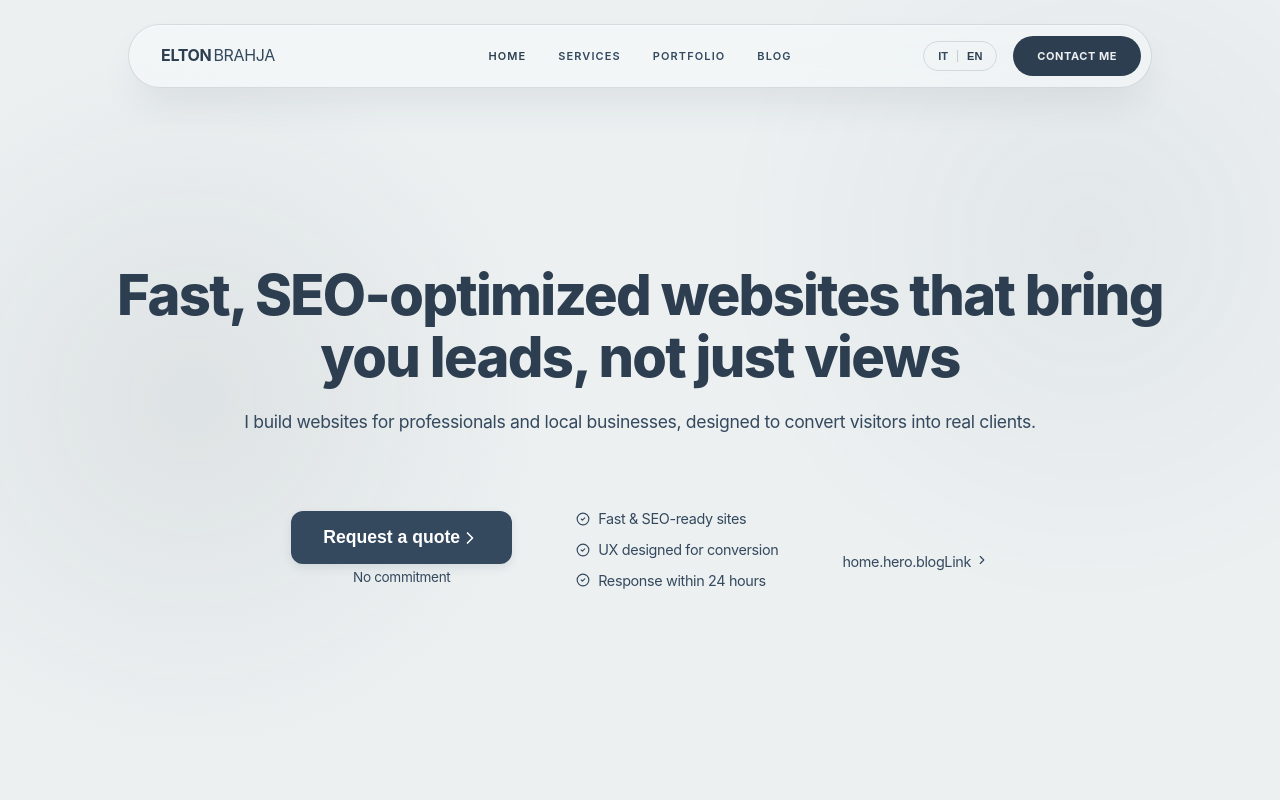
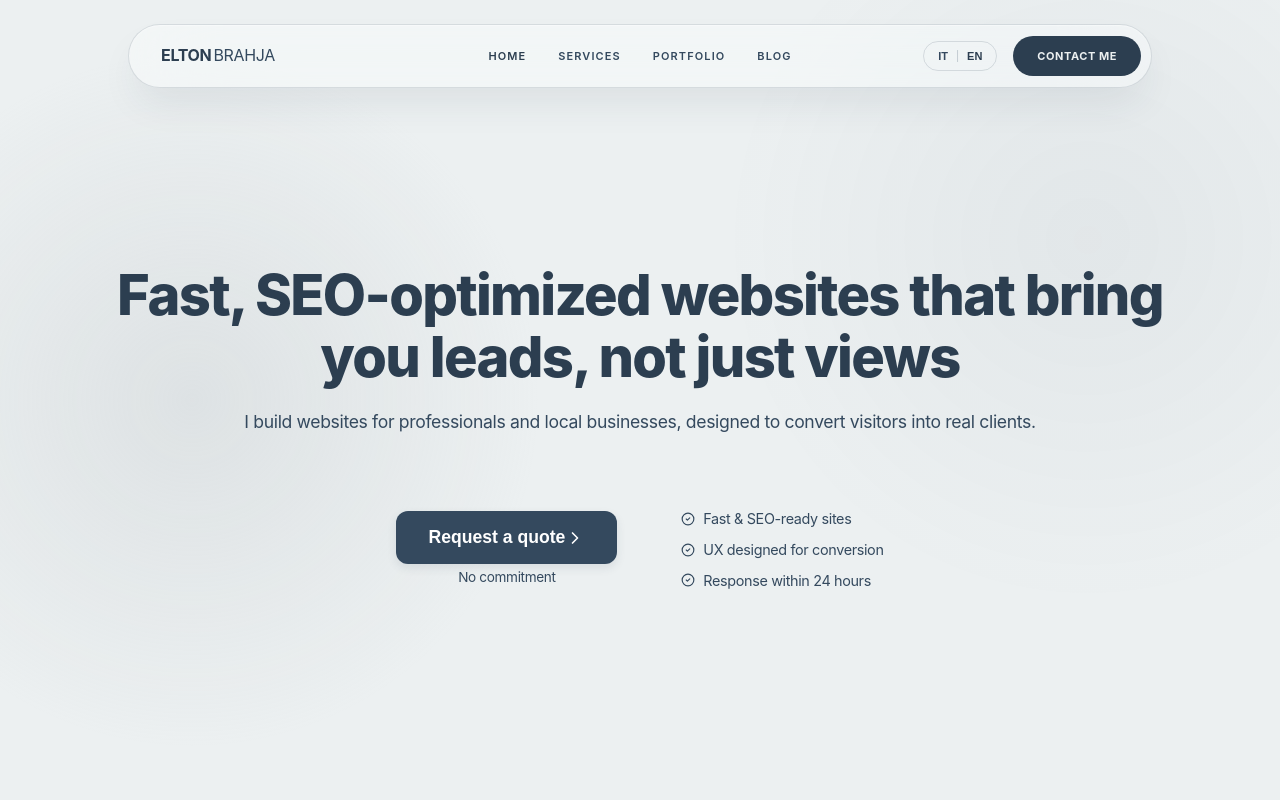
Before and after one commit to eltonbrahja/myPortfolio, a React (Vite) app: page /en in a window 1280 px wide. Shown: the top 800 px of the page. Built offline with nearby package versions, Linux system fonts and the light colour scheme.

Commit message:
feat: initialize translations.js with Italian site content and structure

```diff
--- a/src/locales/translations.js
+++ b/src/locales/translations.js
@@ -37,7 +37,8 @@ const translations = {
           "Siti veloci e SEO-ready",
           "UX pensata per la conversione",
           "Risposta entro 24 ore"
-        ]
+        ],
+        blogLink: "Scopri le guide del mio blog su siti web e SEO locale"
       },
       target: {
         title: "Per chi sono i miei siti web",
@@ -432,7 +433,8 @@ const translations = {
           "Fast & SEO-ready sites",
           "UX designed for conversion",
           "Response within 24 hours"
-        ]
+        ],
+        blogLink: "Discover my blog guides on websites and local SEO"
       },
       target: {
         title: "Who my websites are for",
--- a/src/pages/Home.jsx
+++ b/src/pages/Home.jsx
@@ -9,7 +9,6 @@ import { ProjectGallery, Lightbox } from '../components/ProjectGallery';
 import { getProjects } from '../data/projects';
 import { useLanguage } from '../context/LanguageContext';
 import SEO from '../components/SEO';
-import { Helmet } from 'react-helmet-async';
 import './Home.css';
 
 const Home = () => {
@@ -82,9 +81,6 @@ const Home = () => {
         hreflangIt="https://www.eltonbrahja.eu/"
         hreflangEn="https://www.eltonbrahja.eu/en"
       />
-      <Helmet>
-        <link rel="preload" as="video" href="/video-hero.mp4" type="video/mp4" />
-      </Helmet>
       <div className="home-container">
 
         {/* 1. HERO */}
@@ -108,11 +104,7 @@ const Home = () => {
                 <li><CheckCircle2 size={14} /> {t('home.hero.bullets')[1]}</li>
                 <li><CheckCircle2 size={14} /> {t('home.hero.bullets')[2]}</li>
               </ul>
-              <div style={{ marginTop: '1.5rem' }}>
-                <Link to={localizePath('/blog')} className="portfolio-link" style={{ fontSize: '0.9rem', color: 'var(--text-secondary)' }}>
-                  {t('home.hero.blogLink') || "Scopri le guide del mio blog su siti web e SEO locale"} <ChevronRight size={14} />
-                </Link>
-              </div>
+
             </div>
           </div>
         </section>
```
